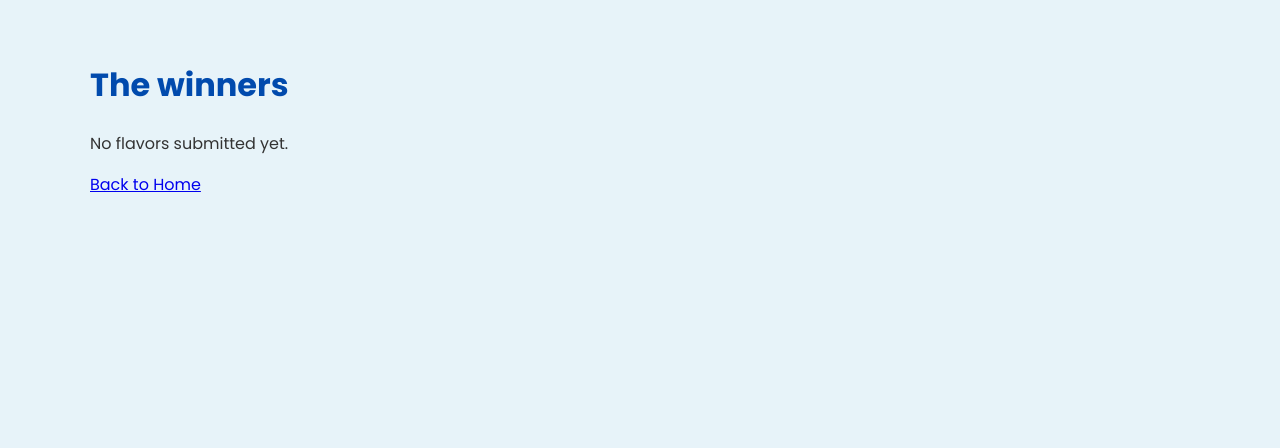
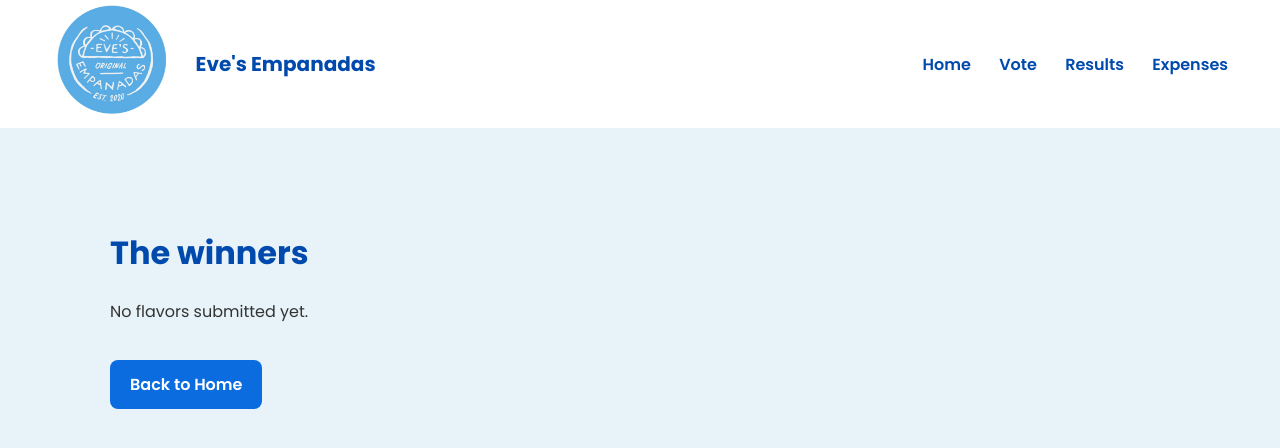
Before and after one commit to tinchogurman/flask-empanadas, a Flask app: page /flavors in a window 1280 px wide. Shown: the top 448 px of the page. Run offline with Flask 3, Linux system fonts and the light colour scheme; data that the repository does not hold is empty.

Commit message:
added base.html

```diff
--- a/templates/base.html
+++ b/templates/base.html
@@ -12,9 +12,9 @@
   <div class="navbar">
     <div style="display: flex; align-items: center; gap: 14px; font-size: 20px;">
       <a href="/">
-        <img src="{{ url_for('static', filename='images/logo-small.png') }}" alt="Logo" style="height: 102px;">
+        <img src="{{ url_for('static', filename='images/logo-small.png') }}" alt="Logo" style="height: 110px;">
       </a>
-      <span style="font-weight: 700; color: #014aad">Eve's Empanadas</span>
+      <span style="font-weight: 800; color: #014aad">Eve's Empanadas</span>
     </div>
     <div>
       <a href="/">Home</a>
--- a/templates/flavors.html
+++ b/templates/flavors.html
@@ -1,11 +1,6 @@
-<!DOCTYPE html>
-<html>
-<head>
+{% extends "base.html" %}
+{% block content %}
 
-    <title>Submitted Flavors</title>
-    <link rel="stylesheet" href="{{ url_for('static', filename='style.css') }}">
-</head>
-<body>
 <div class="container">
     <h1>The winners</h1>
     {% if flavors %}
@@ -17,7 +12,7 @@
     {% else %}
         <p>No flavors submitted yet.</p>
     {% endif %}
-        <a href="/">Back to Home</a>
+    <a href="/" class="home-button">Back to Home</a>
 </div>
-</body>
-</html>
+
+{% endblock %}
```
Lines whose indentation alone changed are shown as unchanged.
